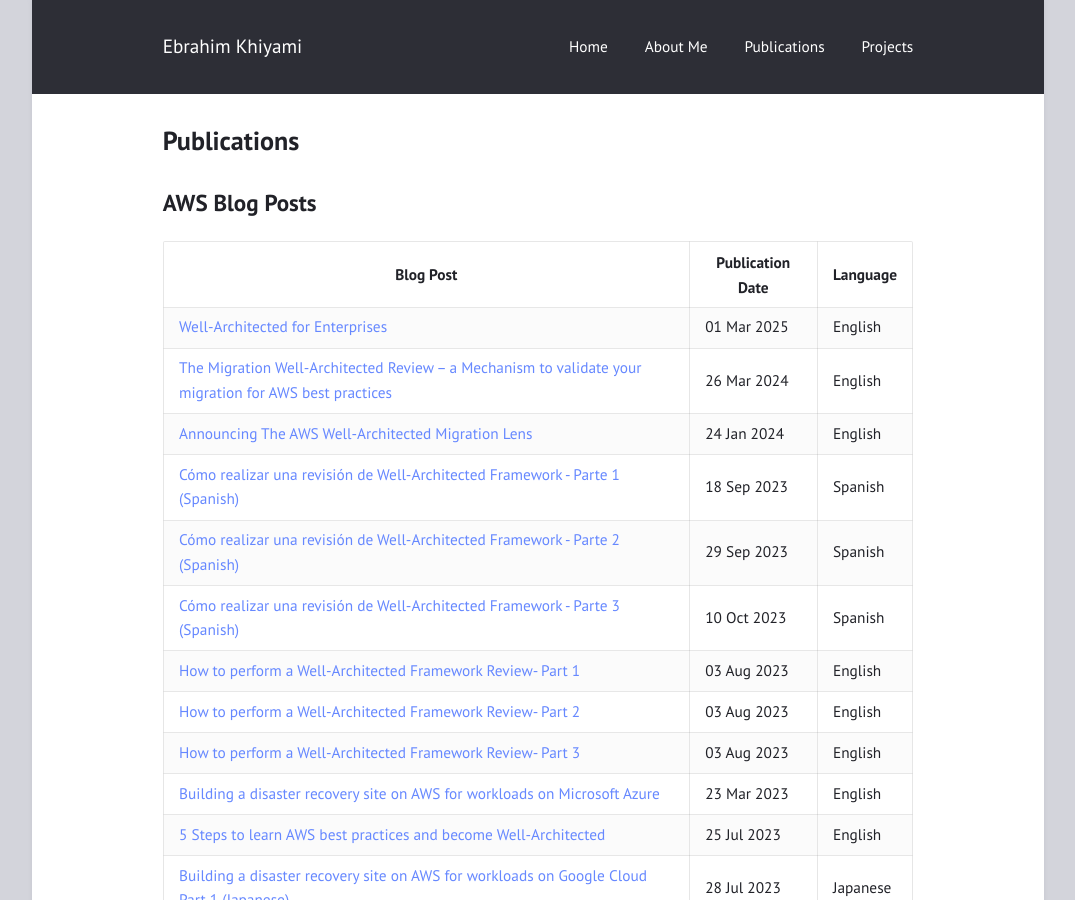
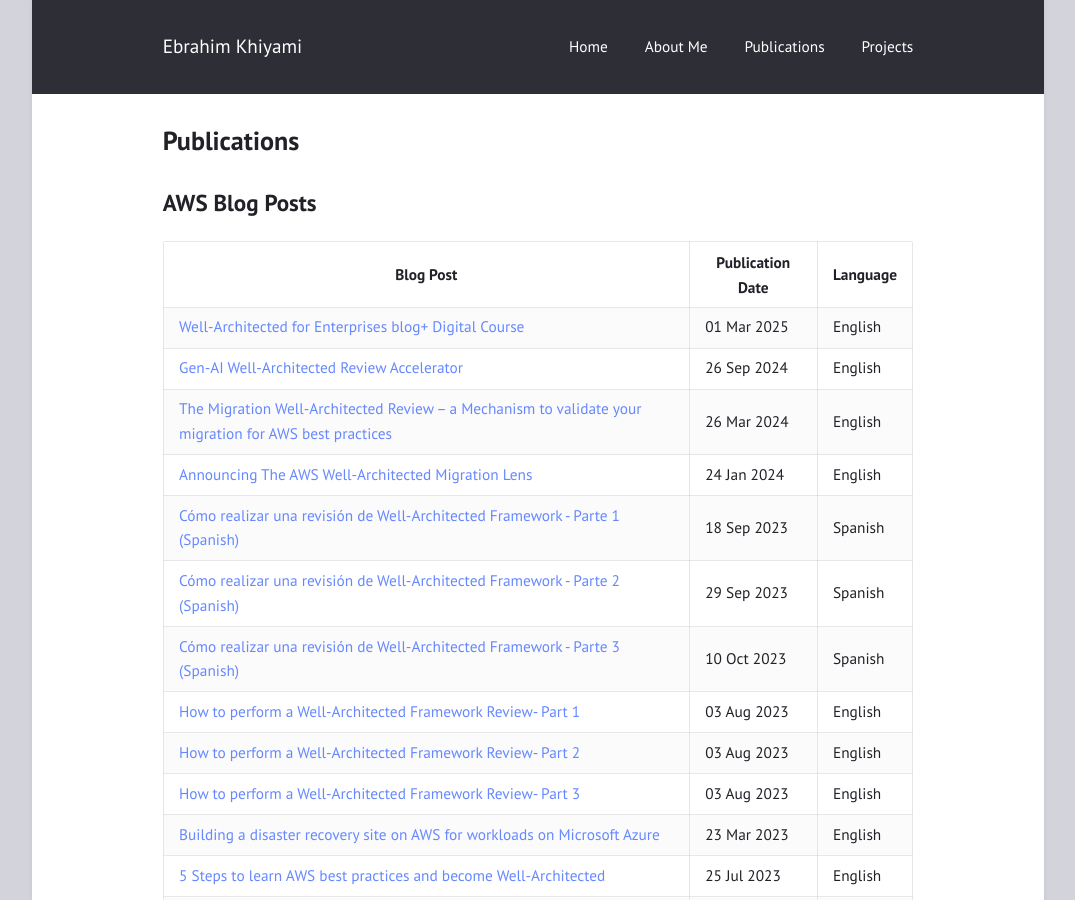
Before and after one commit to ekhiyami/ekhiyami.github.io, a Jekyll site: the page built from publications.md, in a window 1280 px wide and 900 px high. Shown: the whole window, without its empty margins (102-1177 px from the left). Built offline with Jekyll 4.4.1, drawn with Linux system fonts in a browser that asks for light colours.

Commit message:
Update publications.md

```diff
--- a/publications.md
+++ b/publications.md
@@ -8,7 +8,8 @@
 
 | Blog Post                                                                                   |  Publication Date  | Language |
 | ------------------------------------------------------------------------------------------- | ------------------ | -------- |
-| [Well-Architected for Enterprises](https://aws.amazon.com/blogs/training-and-certification/well-architected-for-enterprises/) | 01 Mar 2025      | English  |
+| [Well-Architected for Enterprises blog+ Digital Course](https://aws.amazon.com/blogs/training-and-certification/well-architected-for-enterprises/) | 01 Mar 2025      | English  |
+| [Gen-AI Well-Architected Review Accelerator](https://community.aws/content/2hYteYyGPff8nuzG3ye8HZQOtCf/how-i-cut-the-time-to-complete-a-well-architected-review-from-hours-to-minutes?lang=en) | 26 Sep 2024      | English  |
 | [The Migration Well-Architected Review – a Mechanism to validate your migration for AWS best practices](https://aws.amazon.com/blogs/mt/the-migration-well-architected-review-a-mechanism-to-validate-your-migration-for-aws-best-practices/) | 26 Mar 2024      | English  |
 | [Announcing The AWS Well-Architected Migration Lens](https://aws.amazon.com/blogs/mt/announcing-aws-well-architected-migration-lens/) | 24 Jan 2024      | English  |
 | [Cómo realizar una revisión de Well-Architected Framework - Parte 1 (Spanish)](https://aws.amazon.com/es/blogs/aws-spanish/como-realizar-una-revision-de-well-architected-framework-parte-1/) | 18 Sep 2023      | Spanish  |
```
